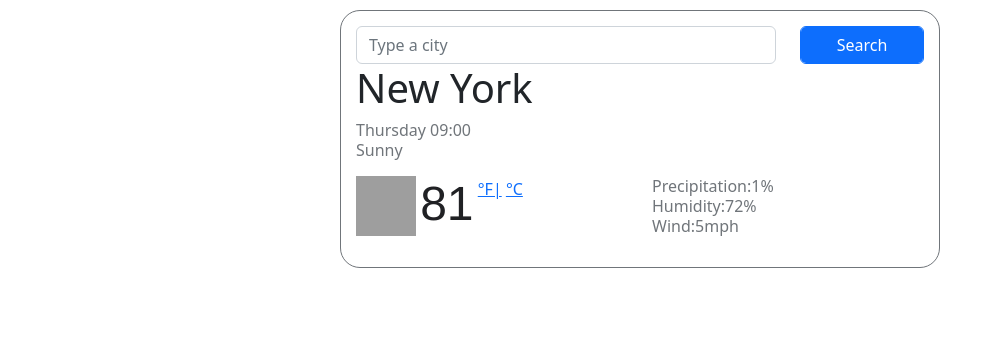
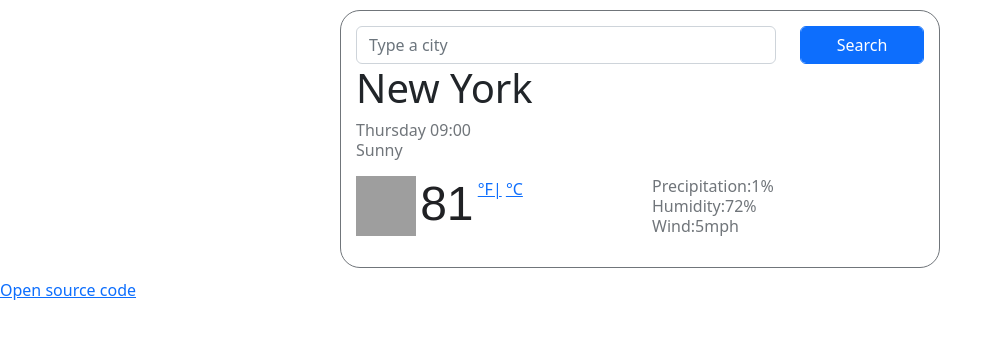
Before and after one commit to Suyeee-lix/first-weather-app, a plain HTML site: page index.html in a window 1280 px wide. Shown: the whole page, without its empty margins (0-1003 px from the left). Drawn offline with nearby package versions, Linux system fonts and the light colour scheme; files that its build step writes are made by us from their sources; grey boxes are pictures that could not be loaded; files whose address does not match are found by name.

Commit message:
Added link to netlify in html

```diff
--- a/index.html
+++ b/index.html
@@ -87,6 +87,7 @@
 
         </div>
     </div>
+    <a href="https://app.netlify.com/sites/boisterous-phoenix-c1e76b/deploys?filter=main"> Open source code</a>
     <script src="src/index.js"></script>
 </body>
 
```
